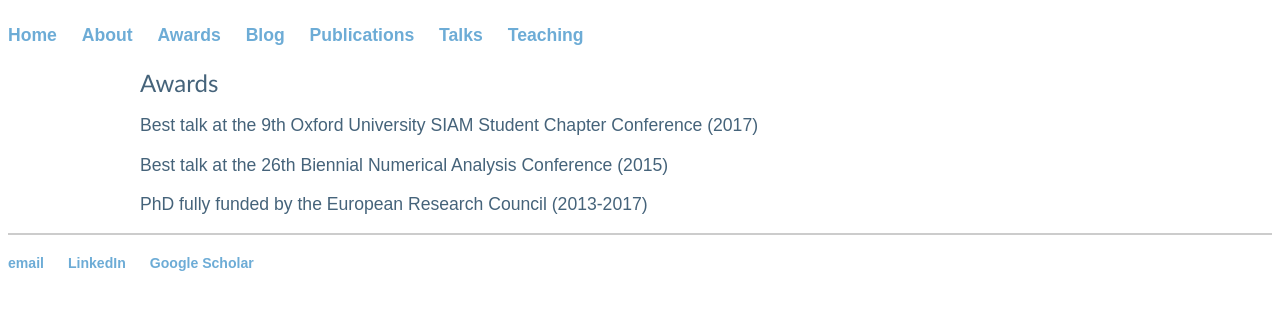
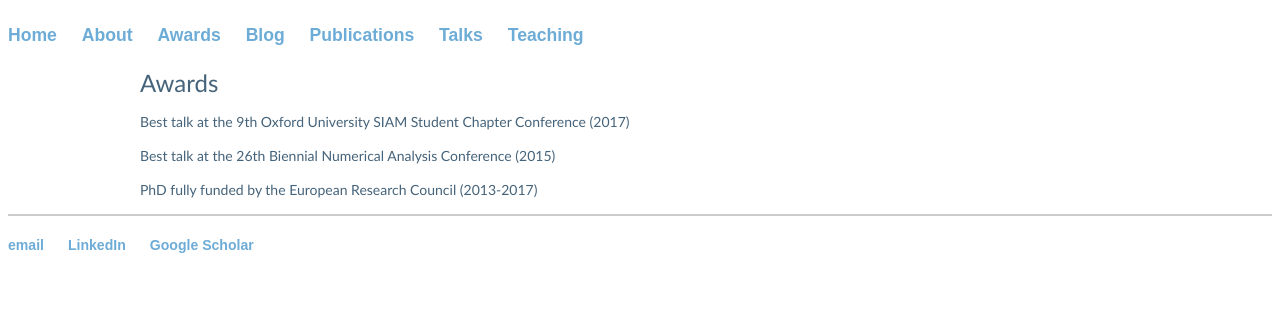
Before and after one commit to Hadrien-Montanelli/Hadrien-Montanelli.github.io, a Jekyll site: the page built from awards/index.html, in a window 1280 px wide. Shown: the top 310 px of the page. Built offline with Jekyll 4.4.1, drawn with Linux system fonts in a browser that asks for light colours.

Commit message:
Update main.css

```diff
--- a/css/main.css
+++ b/css/main.css
@@ -1,6 +1,6 @@
 body {
     div {
-        height: auto; /*if more info comes on the page, it will stretch down*/
+    	height: auto; /*if more info comes on the page, it will stretch down*/
         width: 1000px;
         margin: 0 auto; /*this will cause the div to be in the center*/
     }
@@ -34,7 +34,7 @@
 	font-variant: normal;
 	font-weight: 500;
 	line-height: 26px;
-    color: rgb(69, 99, 122);
+	color: rgb(69, 99, 122);
 }
 h2 {
     font-size: 2.25em;
@@ -47,14 +47,17 @@
     color: rgb(69, 99, 122);
 }
 p {
-    font-size: 1.1em;
-    font-family: 'Apercu Pro', sans-serif;
-    line-height: 1.25em;
-    color: rgb(69, 99, 122);
+	font-family: Futura, 'Trebuchet MS', Arial, sans-serif;
+	font-size: 14px;
+	font-style: normal;
+	font-variant: normal;
+	font-weight: 400;
+	line-height: 20px;
+	color: rgb(69, 99, 122);
 }
 ul {
-    font-size: 1.1em;
-    font-family: 'Apercu Pro', sans-serif;
+	font-size: 1.1em;
+	font-family: 'Apercu Pro', sans-serif;
     line-height: 2em;
     color: rgb(69, 99, 122);
 }
```
